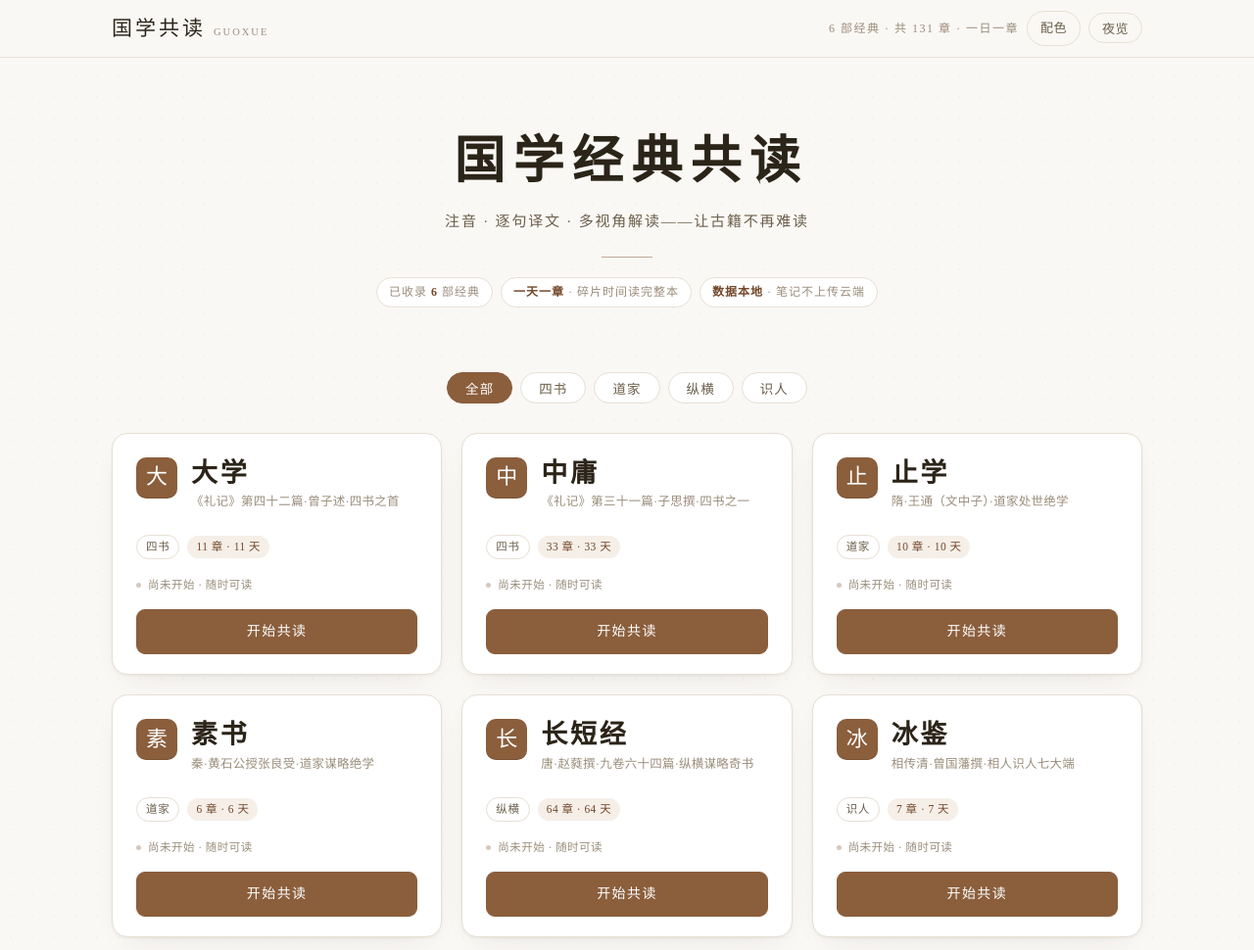
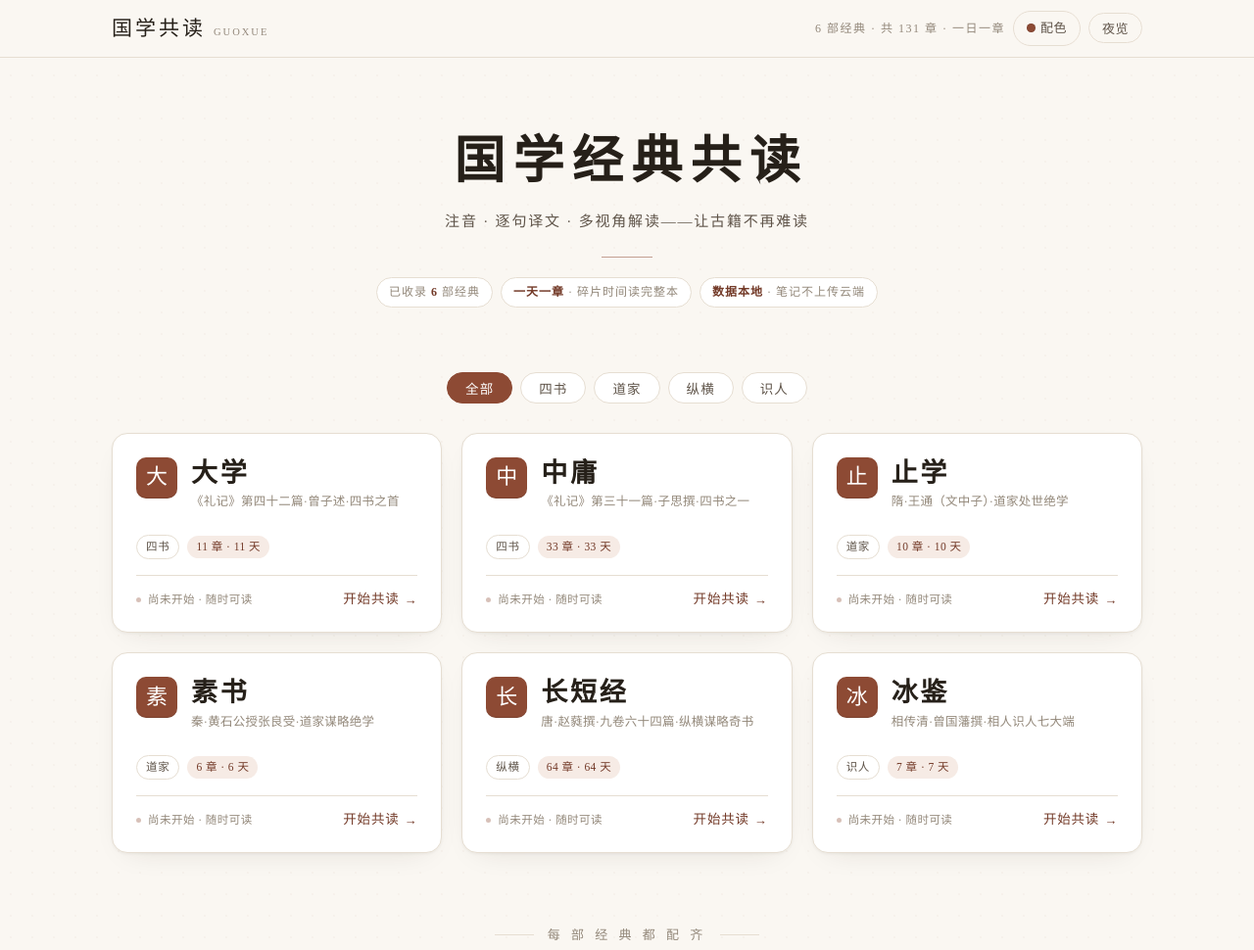
Before and after one commit to AIYAZONE/guoxue, a plain HTML site: page index.html in a window 1280 px wide. Shown: the top 970 px of the page at 98% size. Drawn offline with Linux system fonts and the light colour scheme.

Commit message:
首页优化：书卡按钮降权 + 默认配色改赭红 + 配色按钮色点居中
- 书卡「开始/继续共读」从全宽实心块改为尾部操作行（发丝线 + 主色文字链接），
  状态与操作合并一行，卡片更轻盈
- 默认配色由「纸墨」改为「赭红」：:root 换为赭红令牌，a 纸墨降为可选项，
  暗色默认主色同步 #c68a6e；README 更新
- 配色按钮文案固定，前置当前主色圆点指示状态，title 显示当前配色名；
  圆点改 flex 布局居中（原 vertical-align 微调在窄屏会偏移）

```diff
--- a/index.html
+++ b/index.html
@@ -5,7 +5,7 @@
 <meta name="viewport" content="width=device-width, initial-scale=1.0">
 <link rel="icon" type="image/svg+xml" href="favicon.svg">
 <meta name="theme-color" content="#faf8f5">
-<script>try{var d=document.documentElement;d.setAttribute('data-theme',localStorage.getItem('guoxue_theme')||(matchMedia('(prefers-color-scheme: dark)').matches?'dark':'light'));d.setAttribute('data-pal',localStorage.getItem('guoxue_pal')||'a')}catch(e){}</script>
+<script>try{var d=document.documentElement;d.setAttribute('data-theme',localStorage.getItem('guoxue_theme')||(matchMedia('(prefers-color-scheme: dark)').matches?'dark':'light'));d.setAttribute('data-pal',localStorage.getItem('guoxue_pal')||'e')}catch(e){}</script>
 <meta name="description" content="国学经典共读：注音 · 逐句译文 · 多视角解读——让古籍不再难读">
 <title>国学经典共读</title>
 <link rel="stylesheet" href="/shared/palette.css">
@@ -85,12 +85,14 @@ a{color:inherit}
 .card .meta-row{display:flex;align-items:center;gap:8px;flex-wrap:wrap;margin:14px 0 16px;font-size:11.5px;color:var(--soft)}
 .card .cat-tag{border:1px solid var(--line);border-radius:999px;padding:1px 9px;letter-spacing:.06em}
 .card .chapter-badge{background:var(--accent-bg);color:var(--accent-deep);border-radius:999px;padding:1px 9px;letter-spacing:.04em}
-.card .progress-line{margin-top:auto;font-size:11.5px;color:var(--muted);letter-spacing:.04em;display:flex;align-items:center;gap:7px;min-height:20px}
-.card .progress-line .dot{width:5px;height:5px;border-radius:50%;background:var(--accent);opacity:.7;flex:none}
-.card .actions{margin-top:14px}
-.card .btn{display:inline-flex;align-items:center;justify-content:center;gap:6px;width:100%;padding:9px 18px;border-radius:9px;font-family:inherit;font-size:14px;letter-spacing:.1em;text-decoration:none;background:var(--accent);color:#fff;border:1px solid var(--accent);transition:.18s}
-.card .btn:hover{background:var(--accent-deep);border-color:var(--accent-deep)}
-.card .btn:focus-visible{outline:2px solid var(--accent-deep);outline-offset:2px}
+.card .card-foot{display:flex;align-items:center;justify-content:space-between;gap:10px;margin-top:auto;padding-top:12px;border-top:1px solid var(--line)}
+.card .prog{display:flex;align-items:center;gap:7px;font-size:11.5px;color:var(--muted);letter-spacing:.04em;min-width:0}
+.card .prog .dot{width:5px;height:5px;border-radius:50%;background:var(--accent);opacity:.7;flex:none}
+.card .go{display:inline-flex;align-items:center;gap:5px;font-size:13.5px;letter-spacing:.06em;color:var(--accent-deep);text-decoration:none;white-space:nowrap;transition:color .16s}
+.card .go .ar{font-size:13px;line-height:1;transition:transform .16s}
+.card .go:hover{color:var(--accent)}
+.card .go:hover .ar{transform:translateX(3px)}
+.card .go:focus-visible{outline:2px solid var(--accent);outline-offset:3px;border-radius:4px}
 
 /* ── 特色 ── */
 .benefits{width:100%;max-width:1100px;margin:56px auto 0;padding:0 24px}
@@ -122,12 +124,12 @@ html[data-theme="dark"]{
 }
 html[data-theme="dark"] body{background-image:radial-gradient(var(--dot) 1px,transparent 1px)}
 html[data-theme="dark"] .nav{background:color-mix(in srgb,var(--paper) 92%,transparent)}
-html[data-theme="dark"] .card .btn{color:#201c17}
 html[data-theme="dark"] .filter-bar button.active{color:#201c17}
 html[data-theme="dark"] .card-seal{color:#201c17}
 
 .pal-pick{position:relative}
-.pal-pick summary{list-style:none;cursor:pointer;user-select:none}
+.pal-dot{flex:none;display:inline-block;width:9px;height:9px;border-radius:50%;background:var(--accent);box-shadow:inset 0 0 0 1px rgba(0,0,0,.1)}
+.pal-pick summary{list-style:none;cursor:pointer;user-select:none;display:inline-flex;align-items:center;gap:5px}
 .pal-pick summary::-webkit-details-marker{display:none}
 .pal-menu{position:absolute;right:0;top:calc(100% + 6px);min-width:132px;background:var(--card);border:1px solid var(--line);border-radius:12px;padding:6px;box-shadow:var(--shadow);display:flex;flex-direction:column;gap:2px;z-index:80}
 .pal-menu button{display:flex;align-items:center;gap:8px;width:100%;font-family:inherit;font-size:13px;letter-spacing:1px;padding:6px 10px;background:none;border:0;border-radius:8px;color:var(--soft);cursor:pointer;text-align:left;transition:.15s}
@@ -155,7 +157,7 @@ html[data-theme="dark"] .card-seal{color:#201c17}
     <div class="nav-right">
       <span class="nav-meta" id="navMeta">六部经典 · 一日一章</span>
       <details class="pal-pick" id="palPick">
-        <summary class="icon-btn" title="主题配色">配色</summary>
+        <summary class="icon-btn" id="palBtn" title="主题配色"><span class="pal-dot"></span>配色</summary>
         <div class="pal-menu" id="palMenu"></div>
       </details>
       <button class="icon-btn" id="themeBtn" type="button" title="夜间 / 日间">夜览</button>
@@ -227,7 +229,7 @@ var PALS = [
 ];
 
 function getPal() {
-  try { return localStorage.getItem('guoxue_pal') || 'a'; } catch (e) { return 'a'; }
+  try { return localStorage.getItem('guoxue_pal') || 'e'; } catch (e) { return 'e'; }
 }
 function applyTheme(t) {
   document.documentElement.setAttribute('data-theme', t);
@@ -246,6 +248,11 @@ function renderPalMenu() {
   var menu = document.getElementById('palMenu');
   if (!menu) return;
   var cur = getPal();
+  var btn = document.getElementById('palBtn');
+  if (btn) {
+    var hit = PALS.filter(function (x) { return x.id === cur; })[0];
+    btn.title = '主题配色 · 当前：' + (hit ? hit.name : '纸墨');
+  }
   menu.innerHTML = PALS.map(function (p) {
     return '<button type="button" data-pal-id="' + p.id + '" class="' + (p.id === cur ? 'on' : '') + '">'
       + '<span class="dot" style="background:' + p.c + '"></span>' + p.name + '</button>';
@@ -332,8 +339,10 @@ function renderBooks() {
       + '</div>'
       + '<div class="meta-row"><span class="cat-tag">' + (b.cat || '经典') + '</span>'
       + '<span class="chapter-badge">' + b.total + ' 章 · ' + b.total + ' 天</span></div>'
-      + '<div class="progress-line">' + line + '</div>'
-      + '<div class="actions"><a class="btn" href="/' + b.key + '/">' + (n > 0 ? '继续共读' : '开始共读') + '</a></div>'
+      + '<div class="card-foot">'
+      + '  <span class="prog">' + line + '</span>'
+      + '  <a class="go" href="/' + b.key + '/">' + (n > 0 ? '继续共读' : '开始共读') + '<span class="ar">→</span></a>'
+      + '</div>'
       + '</article>';
   }).join('');
 
--- a/shared/palette.css
+++ b/shared/palette.css
@@ -1,12 +1,20 @@
 /* ================================================================
    全站主题令牌：五套配色 × 日/夜两态
    - 属性挂在 <html> 与 <body> 上：data-pal = a|b|c|d|e，data-theme = light|dark
-   - a 纸墨（默认）· b 朱砂 · c 黛青 · d 竹绿 · e 赭红
+   - e 赭红（默认）· a 纸墨 · b 朱砂 · c 黛青 · d 竹绿
    - 首页与阅读器共用本文件；其余样式一律引用变量，不得写死色值
    ================================================================ */
 
-/* —— A 纸墨（默认，日间） —— */
+/* —— E 赭红（默认，日间） —— */
 :root{
+  --paper:#faf7f2; --card:#ffffff; --ink:#262019; --soft:#5f5449; --muted:#93887a;
+  --accent:#8d4a34; --accent-deep:#733a28; --accent-bg:#f6ebe5;
+  --line:#e6ded2; --line-strong:#d6c9b8;
+  --dot:rgba(141,74,52,.03);
+}
+
+/* —— A 纸墨（日间） —— */
+[data-pal="a"]{
   --paper:#faf8f5; --card:#ffffff; --ink:#2b2418; --soft:#6b5e4a; --muted:#9a8d7b;
   --accent:#8b5e3c; --accent-deep:#74482b; --accent-bg:#f5efe8;
   --line:#e6dfd3; --line-strong:#d8cdb9;
@@ -43,11 +51,12 @@
 [data-theme="dark"]{
   --paper:#1c1915; --card:#252119; --ink:#e9e3d5; --soft:#b0a693; --muted:#8a8070;
   --line:#3a342b; --line-strong:#4c4438;
-  --accent:#c99b6c; --accent-deep:#dbae7f; --accent-bg:#332a22;
+  --accent:#c68a6e; --accent-deep:#d9a488; --accent-bg:#342822;
   --dot:rgba(233,227,213,.03);
 }
 
 /* —— 各配色在暗色下的主色（提亮以保对比） —— */
+[data-pal="a"][data-theme="dark"]{ --accent:#c99b6c; --accent-deep:#dbae7f; --accent-bg:#332a22 }
 [data-pal="b"][data-theme="dark"]{ --accent:#c96a5a; --accent-deep:#dd8d80; --accent-bg:#382622 }
 [data-pal="c"][data-theme="dark"]{
   --paper:#171a1d; --card:#1f2429; --ink:#e5e8ea; --soft:#a9b3b9; --muted:#7f8a91;
@@ -59,4 +68,3 @@
   --line:#2f352e; --line-strong:#404840;
   --accent:#86a98d; --accent-deep:#a6c3ab; --accent-bg:#243027;
 }
-[data-pal="e"][data-theme="dark"]{ --accent:#c68a6e; --accent-deep:#d9a488; --accent-bg:#342822 }
--- a/shared/reader.js
+++ b/shared/reader.js
@@ -619,7 +619,7 @@
 
   function applyLook() {
     var t = lsGet(LS_THEME) || 'light';
-    var pal = lsGet(LS_PAL) || 'a';
+    var pal = lsGet(LS_PAL) || 'e';
     // html 与 body 同步设置：palette.css 的组合选择器（data-pal + data-theme）才能命中
     var roots = [document.documentElement, document.body];
     for (var i = 0; i < roots.length; i++) {
```
Also changed, not shown: bingjian/index.html (+1 -1 lines), changduanjing/index.html (+1 -1 lines), daxue/index.html (+1 -1 lines), sushu/index.html (+1 -1 lines), zhixue/index.html (+1 -1 lines), zhongyong/index.html (+1 -1 lines), 2 other files.
